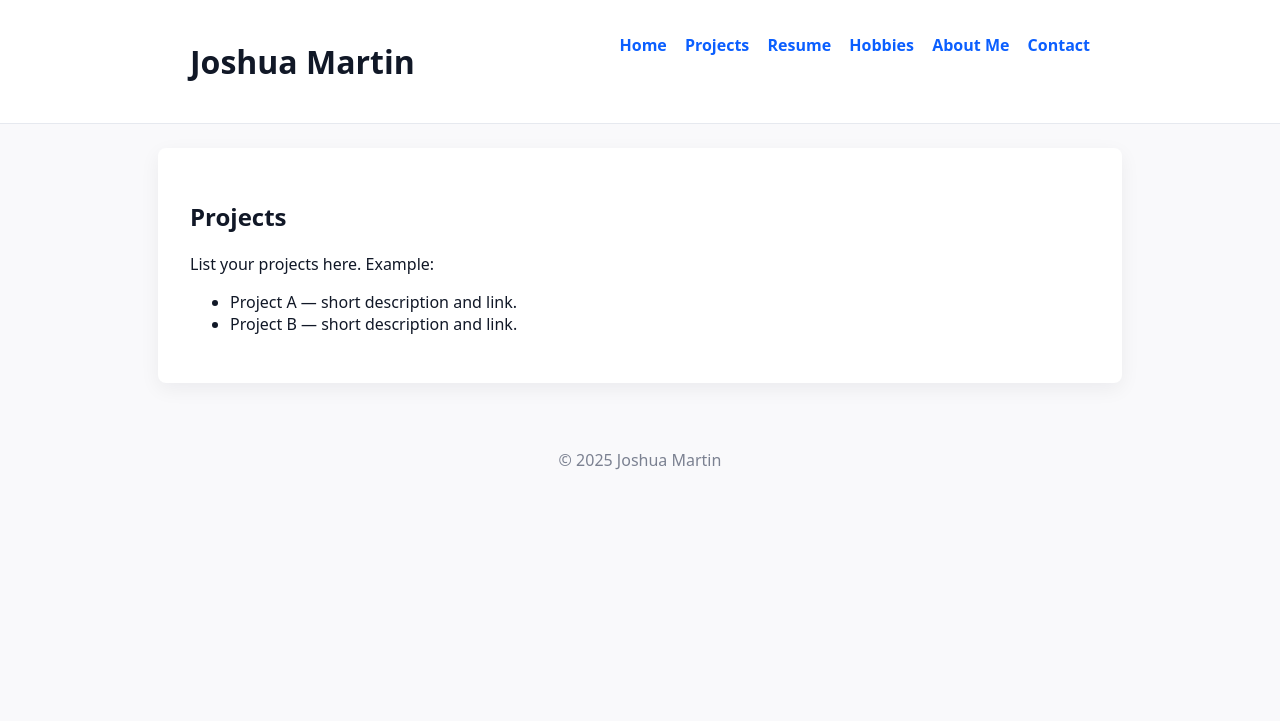
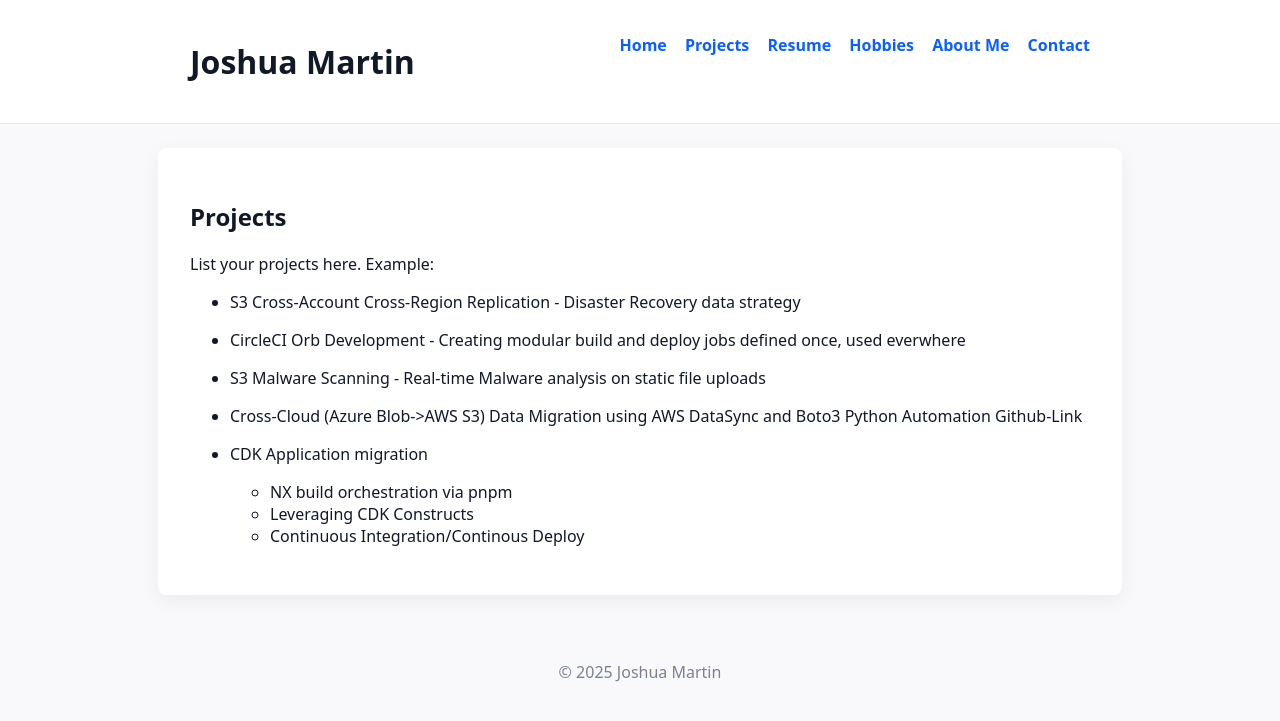
Before and after one commit to joshuammar/personal-website, a Jekyll site: the page built from projects.md, in a window 1280 px wide. Shown: the top 721 px of the page. Built offline with Jekyll 4.4.1, drawn with Linux system fonts in a browser that asks for light colours.

Commit message:
fill out pages

```diff
--- a/projects.md
+++ b/projects.md
@@ -7,5 +7,16 @@ layout: default
 
 List your projects here. Example:
 
-- Project A — short description and link.
-- Project B — short description and link.
+- S3 Cross-Account Cross-Region Replication - Disaster Recovery data strategy
+
+- CircleCI Orb Development - Creating modular build and deploy jobs defined once, used everwhere
+
+- S3 Malware Scanning - Real-time Malware analysis on static file uploads
+
+- Cross-Cloud (Azure Blob->AWS S3) Data Migration using AWS DataSync and Boto3 Python Automation
+Github-Link
+
+- CDK Application migration
+    - NX build orchestration via pnpm
+    - Leveraging CDK Constructs
+    - Continuous Integration/Continous Deploy
```
Also changed, not shown: contact.md (+1 -1 lines), hobbies.md (+7 -1 lines), index.md (+3 -1 lines).
